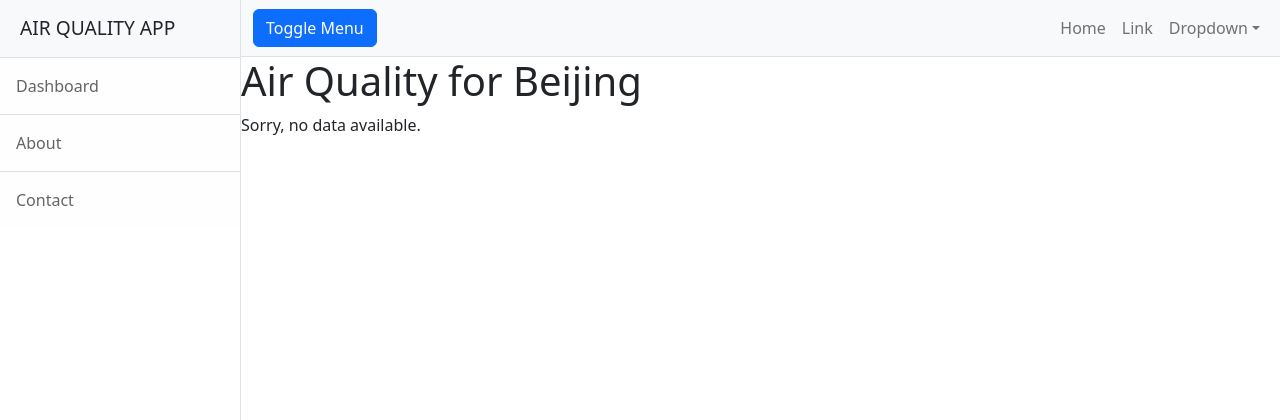
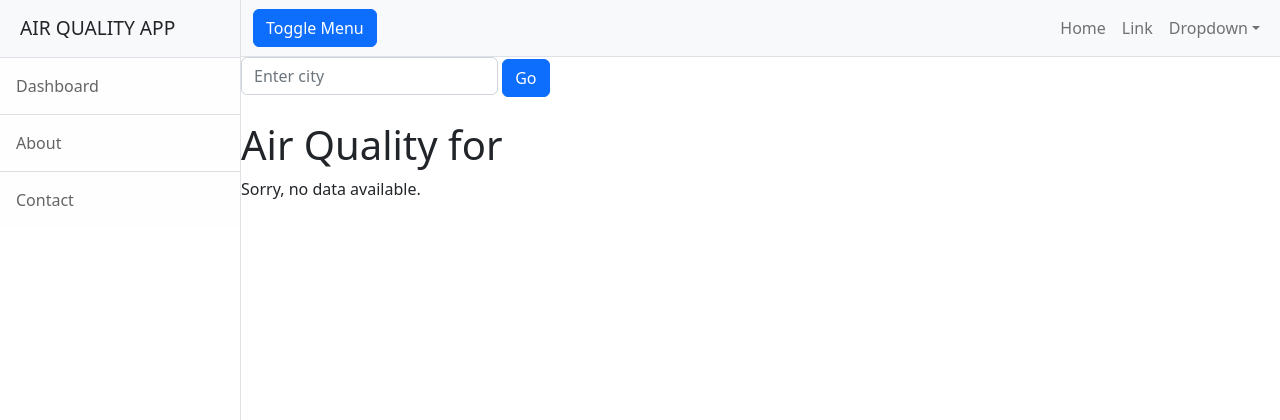
Before and after one commit to Mateosacco99/airQuality, a Django app: page / in a window 1280 px wide. Shown: the top 420 px of the page. Run offline with Django 5.2, Linux system fonts and the light colour scheme; data that the repository does not hold is empty; some libraries are stand-ins or nearby versions.

Commit message:
feat(weather): add city search form and clean up debug logs
- Add search form to home template for city input
- Remove default city value from views
- Comment out debug print statements in utils

```diff
--- a/weather/templates/home.html
+++ b/weather/templates/home.html
@@ -2,9 +2,20 @@
 
 {% block content %}
 
+  <form method="get" class="mb-4">
+    <input
+      type="text"
+      name="city"
+      placeholder="Enter city"
+      value="{{ city }}"
+      class="form-control d-inline-block w-auto"
+    />
+    <button type="submit" class="btn btn-primary">Go</button>
+  </form>
+
   <h1>Air Quality for {{ city|capfirst }}</h1>
+  {% if data %}
 
-  {% if data %}
     <p><strong>AQI:</strong> {{ data.aqi }}</p>
     <p><strong>Main pollutant:</strong> {{ data.dominentpol }}</p>
 
--- a/weather/utils.py
+++ b/weather/utils.py
@@ -4,10 +4,10 @@ from django.conf import settings
 def fetch_aqi_data(city: str) -> dict | None:
     url = f"https://api.waqi.info/feed/{city}/?token={settings.AQICN_TOKEN}"
     resp = requests.get(url)
-    print("WAQI HTTP:", resp.status_code, resp.text)    # ← debug
+    #print("WAQI HTTP:", resp.status_code, resp.text)    # ← debug
     data = resp.json()
     if data.get("status") == "ok":
-        print("WAQI DATA:", data["data"])               # ← debug
+        #print("WAQI DATA:", data["data"])               # ← debug
         return data["data"]
-    print("WAQI ERROR:", data)                          # ← debug
+    #print("WAQI ERROR:", data)                          # ← debug
     return None
--- a/weather/views.py
+++ b/weather/views.py
@@ -3,7 +3,7 @@ from .utils import fetch_aqi_data
 # Create your views here.
 
 def home(request):
-    city = request.GET.get("city", "beijing")
+    city = request.GET.get("city", "")
     data = fetch_aqi_data(city)
     return render(request, "home.html", {"data": data, "city": city})
 
```
